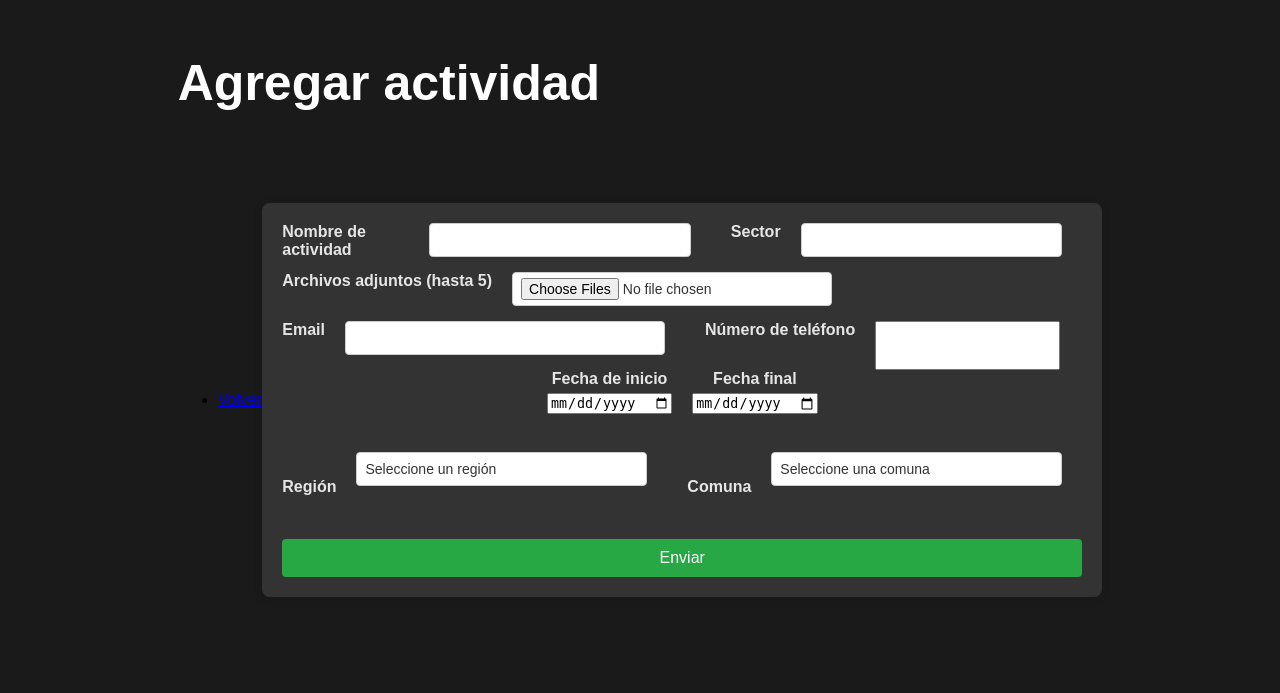
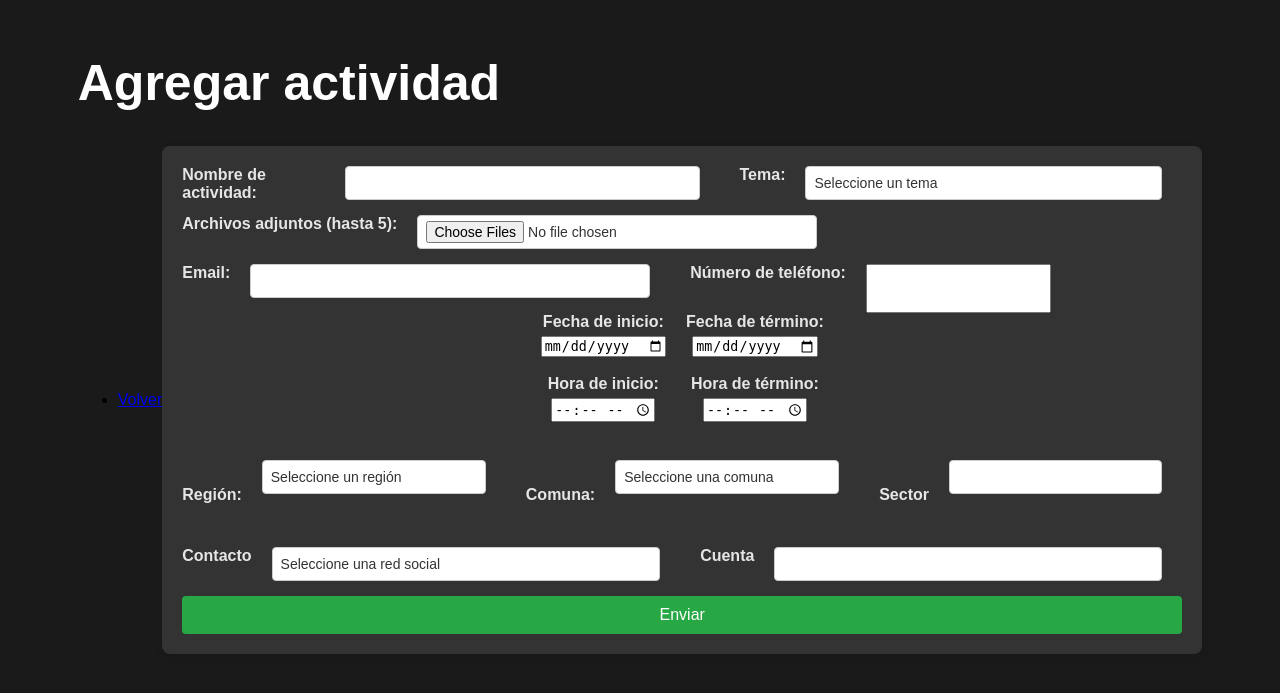
Before and after one commit to martinsss01/desarrollo_web_martin_pinochet, a Flask app: page /agregar_actividad in a window 1280 px wide. Shown: the top 693 px of the page. Run offline with Flask 3, Linux system fonts and the light colour scheme.

Commit message:
new: everything uploads to database :D

```diff
--- a/app.py
+++ b/app.py
@@ -47,13 +47,20 @@
         return render_template("other/agregar_actividad.html")
     if request.method == "POST":
         nombre = request.form.get("nombre")
+        comuna = request.form.get("comuna")
         sector = request.form.get("sector")
         email = request.form.get("email")
         celular = request.form.get("phone")
         fecha_inicio = request.form.get("start-date")
         fecha_termino = request.form.get("final-date")
         descripcion = request.form.get("description")
-        comuna = request.form.get("comuna")
+        tema = request.form.get("tema")
+        otro = request.form.get("otro")
+        hora_inicio = request.form.get("start-time")
+        hora_termino = request.form.get("final-time")
+        social = request.form.get("social")
+        cuenta = request.form.get("cuenta")
+
         id_comuna,_,_ = db.get_id_by_comuna(comuna)
         img = request.files.get('files')
 
@@ -73,6 +80,8 @@
             db.create_activity(id_comuna, sector, nombre, email, celular, fecha_inicio, fecha_termino,descripcion)
             id = db.get_activity_id_by_name(nombre)
             db.create_photo(f"static/uploads/{img_filename}", img_filename, id)
+            db.create_contacto(social, cuenta, id)
+            db.create_tema(tema, otro, id)
 
         return redirect('/ver_actividades/page1')
 
--- a/database/db.py
+++ b/database/db.py
@@ -22,7 +22,6 @@
 	)
 	return conn
 
-
 def get_id_by_comuna(comuna):
 	conn = get_conn()
 	cursor = conn.cursor()
@@ -34,6 +33,18 @@
 	conn = get_conn()
 	cursor = conn.cursor()
 	cursor.execute(QUERY_DICT["create_activity"], (comuna, sector, nombre, email, celular, dia_hora_inicio, dia_hora_termino, descripcion))
+	conn.commit()
+
+def create_tema(tema, otro, act_id):
+	conn = get_conn()
+	cursor = conn.cursor()
+	cursor.execute(QUERY_DICT["create_tema"], (tema, otro, act_id))
+	conn.commit()
+
+def create_contacto(nombre, id, act_id):
+	conn = get_conn()
+	cursor = conn.cursor()
+	cursor.execute(QUERY_DICT["create_contacto"], (nombre, id, act_id))
 	conn.commit()
 
 def get_5_activities(page_size=5):
--- a/database/queries.json
+++ b/database/queries.json
@@ -1,6 +1,10 @@
 {
     "get_id_by_comuna": "SELECT id, nombre, region_id FROM comuna WHERE nombre=%s;",
     "create_activity": "INSERT INTO actividad (comuna_id, sector, nombre, email, celular, dia_hora_inicio, dia_hora_termino, descripcion) VALUES (%s, %s, %s, %s, %s, %s, %s, %s);",
+    "create_tema": "INSERT INTO actividad_tema (tema, glosa_otro, actividad_id) VALUES (%s, %s, %s);",
+    "create_contacto": "INSERT INTO contactar_por (nombre, identificador, actividad_id) VALUES (%s, %s, %s);",
+
+
     "get_5_activities": "SELECT * FROM actividad ORDER BY id DESC LIMIT %s;",
     "get_all_activities": "SELECT * FROM actividad ORDER BY id DESC",
     "get_comuna_by_id": "SELECT id, nombre, region_id FROM comuna where id=%s;",
--- a/static/assets/css/form-styles.css
+++ b/static/assets/css/form-styles.css
@@ -15,7 +15,7 @@
     padding: 20px;
     border-radius: 8px;
     box-shadow: 0 2px 10px rgba(0, 0, 0, 0.1);
-    max-width: 800px;
+    max-width: 1000px;
     width: 100%;
 
 }
--- a/static/js/select.js
+++ b/static/js/select.js
@@ -16,7 +16,33 @@
   "Región Aysén del General Carlos Ibáñez del Campo": ["Coihaique", "Lago Verde", "Aysén", "Cisnes", "Guaitecas", "Cochrane", "O'Higgins", "Tortel", "Chile Chico", "Río Ibáñez"],
   "Región de Magallanes y de la Antártica Chilena": ["Punta Arenas", "Laguna Blanca", "Río Verde", "San Gregorio", "Cabo de Hornos", "Antártica", "Porvenir", "Primavera", "Timaukel", "Natales", "Torres del Paine"]
 }
+const temas = ["Música", "Deportes", "Ciencias",
+  "Religión", "Política", "Tecnología",
+  "Arte", "Juegos", "Baile",
+  "Comida", "Otros"];
 
+const socials = ["WhatsApp", "Facebook", "Instagram", "Twitter",
+    "LinkedIn", "Bluesky", "Mastodon",
+    "TikTok", "YouTube", "Telegram"];
+
+const poblarTemas = () => {
+  let themeSelect = document.getElementById("tema");
+  for (const tema of temas) {
+    let option = document.createElement("option");
+    option.value = tema;
+    option.text = tema;
+    themeSelect.appendChild(option);
+  }
+}
+const poblarSocials = () => {
+  let socialSelect = document.getElementById("social");
+  for (const social of socials) {
+    let option = document.createElement("option");
+    option.value = social;
+    option.text = social;
+    socialSelect.appendChild(option);
+  }
+}
 
 const poblarSalas = () => {
     let departmentSelect = document.getElementById("region");
@@ -33,7 +59,7 @@
     let courseSelect = document.getElementById("comuna");
     let selectedDepartment = departmentSelect.value;
 
-    courseSelect.innerHTML = '<option value="">Seleccione una region</option>';
+    courseSelect.innerHTML = '<option value="">Seleccione una comuna</option>';
 
     if (data[selectedDepartment]) {
         data[selectedDepartment].forEach(course => {
@@ -60,10 +86,28 @@
   }
 }
 
+function showOtro() {
+  const otroInput = document.getElementById("otro");
+  const temaSelect = document.getElementById("tema");
+  const reasonLabel = document.querySelector("label[for='otro']");
+
+  if (temaSelect.value !== "") {
+    reasonLabel.style.display = "block";
+    otroInput.style.display = "block";
+  } else {
+    reasonLabel.style.display = "none";
+    otroInput.style.display = "none";
+  }
+}
+
 document.getElementById("region").addEventListener("change", updateCursos);
 document.getElementById("comuna").addEventListener("change", changeArguments);
+document.getElementById("tema").addEventListener("change", showOtro);
 
 window.onload = () => {
   poblarSalas();
+  poblarSocials();
+  poblarTemas();
+  showOtro();
   changeArguments();
 };
--- a/static/js/validation.js
+++ b/static/js/validation.js
@@ -10,7 +10,7 @@
   if (!files) return false;
 
   // validación del número de archivos
-  let lengthValid = 0 <= files.length && files.length <= 5;
+  let lengthValid = 1 <= files.length && files.length <= 5;
 
   // validación del tipo de archivo
   let typeValid = true;
@@ -39,6 +39,9 @@
   let region = myForm["region"].value;
   let comuna = myForm["comuna"].value;
   let email = myForm["email"].value;
+  let theme = myForm["tema"].value;
+  let social = myForm["social"].value;
+  let account = myForm["cuenta"].value;
   // variables auxiliares de validación y función.
   let invalidInputs = [];
   let isValid = true;
@@ -65,6 +68,15 @@
   }
   if (!validateEmail(email)) {
     setInvalidInput("Email");
+  }
+  if (!validateSelect(theme)) {
+    setInvalidInput("Tema");
+  }
+  if (!validateSelect(social)) {
+    setInvalidInput("Redes Sociales");
+  }
+  if (!validateName(account)) {
+    setInvalidInput("Nombre de Cuenta / Número de contacto");
   }
 
   // finalmente mostrar la validación
@@ -136,13 +148,18 @@
 document.getElementById('submit-btn').addEventListener('click', function (e) {
     const startDate = document.getElementById('start-date').value;
     const endDate = document.getElementById('final-date').value;
+    const startTime = document.getElementById('start-time').value;
+    const endTime = document.getElementById('final-time').value;
 
     if (startDate && endDate) {
         const start = new Date(startDate);
         const end = new Date(endDate);
-
-        if (end <= start) {
+        if (end < start) {
             alert('La fecha final debe ser posterior a la fecha de inicio.');
+            return;
+        }
+        else if (end === start && endTime < startTime) {
+            alert('La hora final debe ser posterior a la hora de inicio.');
             return;
         }
     }
@@ -153,6 +170,10 @@
     document.getElementById('final-date').min = this.value;
 });
 
+document.getElementById('start-time').addEventListener('change', function () {
+  document.getElementById('final-time').min = this.value;
+});
+
 
 // Resetea los inputs al recargar la página
 window.addEventListener('DOMContentLoaded', function() {
--- a/templates/other/agregar_actividad.html
+++ b/templates/other/agregar_actividad.html
@@ -21,51 +21,72 @@
         </div>
         <form name="myForm" method="post" action="{{url_for('agregar_actividad')}}" enctype="multipart/form-data">
             <div class = "form-row">
-                <label for="nombre">Nombre de actividad</label>
+                <label for="nombre">Nombre de actividad: </label>
                 <input type="text" name="nombre" id="nombre" minlength="15" maxlength="80"><br>
 
-                <label for="sector">Sector</label>
-                <input type="text" name="sector" id="sector" minlength="10"><br>
+                <label for="tema">Tema: </label>
+                <select name="tema" id="tema"> <!-- NUEVO -->
+                    <option value="">Seleccione un tema</option>
+                </select><br>
+
+                <label for="otro" style="display: none;">Otro: </label> <!-- NUEVO -->
+                <input type="text" name="otro" id="otro" style="display: none;"></input><br>
             </div>
             <div class = "form-row">
 
-            <label for="files">Archivos adjuntos (hasta 5)</label>
+            <label for="files">Archivos adjuntos (hasta 5):</label>
             <input type="file" name="files" id="files" multiple accept="image/*,.pdf"><br>
             </div>
 
             <div class = "form-row">
-                <label for="email">Email</label>
+                <label for="email">Email: </label>
                 <input type="email" name="email" id="email" minlength="10" maxlength="80"><br>
 
-                <label for="phone">Número de teléfono</label>
+                <label for="phone">Número de teléfono: </label>
                 <input type="tel" name="phone" id="phone" minlength="10"><br>
             </div>
 
             <div class="date-row">
             <div>
-                <label for="start-date">Fecha de inicio</label>
+                <label for="start-date">Fecha de inicio: </label>
                 <input type="date" name="start-date" id="start-date"><br>
+                <label for="start-time">Hora de inicio: </label> <!-- NUEVO -->
+                <input type="time" name="start-time" id="start-time"><br>
             </div>
             <div>
-                <label for="final-date">Fecha final</label>
+                <label for="final-date">Fecha de término: </label>
                 <input type="date" name="final-date" id="final-date"><br>
+                <label for="final-time">Hora de término: </label> <!-- NUEVO -->
+                <input type="time" name="final-time" id="final-time"><br>
             </div>
             </div>
 
             <div class="date-row">
-                <label for="region">Región</label>
+                <label for="region">Región: </label>
                 <select name="region" id="region">
                     <option value="">Seleccione un región</option>
                 </select><br>
 
-                <label for="comuna">Comuna</label>
+                <label for="comuna">Comuna: </label>
                 <select name="comuna" id="comuna">
                     <option value="">Seleccione una comuna</option>
                 </select><br>
+
+                <label for="sector">Sector</label>
+                <input type="text" name="sector" id="sector" minlength="10"><br>
             </div>
 
             <label for="description" style="display: none;">Descripción</label>
             <textarea name="description" id="description" rows="4" cols="50" style="display: none;"></textarea><br>
+
+            <div class="form-row">
+                <label for="social">Contacto</label> <!-- NUEVO -->
+                <select name="social" id="social">
+                    <option value="">Seleccione una red social</option>
+                </select><br>
+                <label for="cuenta">Cuenta</label> <!-- NUEVO -->
+                <input type="text" name="cuenta" id="cuenta" minlength=""><br>
+            </div>
 
             <button id="submit-btn" type="button">Enviar</button>
         </form>
```
Also changed, not shown: static/uploads/100a1699ffd0524bb1f08afec22fe1c43ed6ead4713006d8d04e97ddc37ebe15.jpg (added), static/uploads/3a6724a3c4abf77a287f3d129261265e4b387e980723f1f323602a44decde7e3.jpg (added), static/uploads/5cbe9bd0df5c8c727dfb04def189a8cec9c5ca1d91a2a60eeebb24596d0ec571.png (added), templates/activities/base.html (added), 4 other files.
